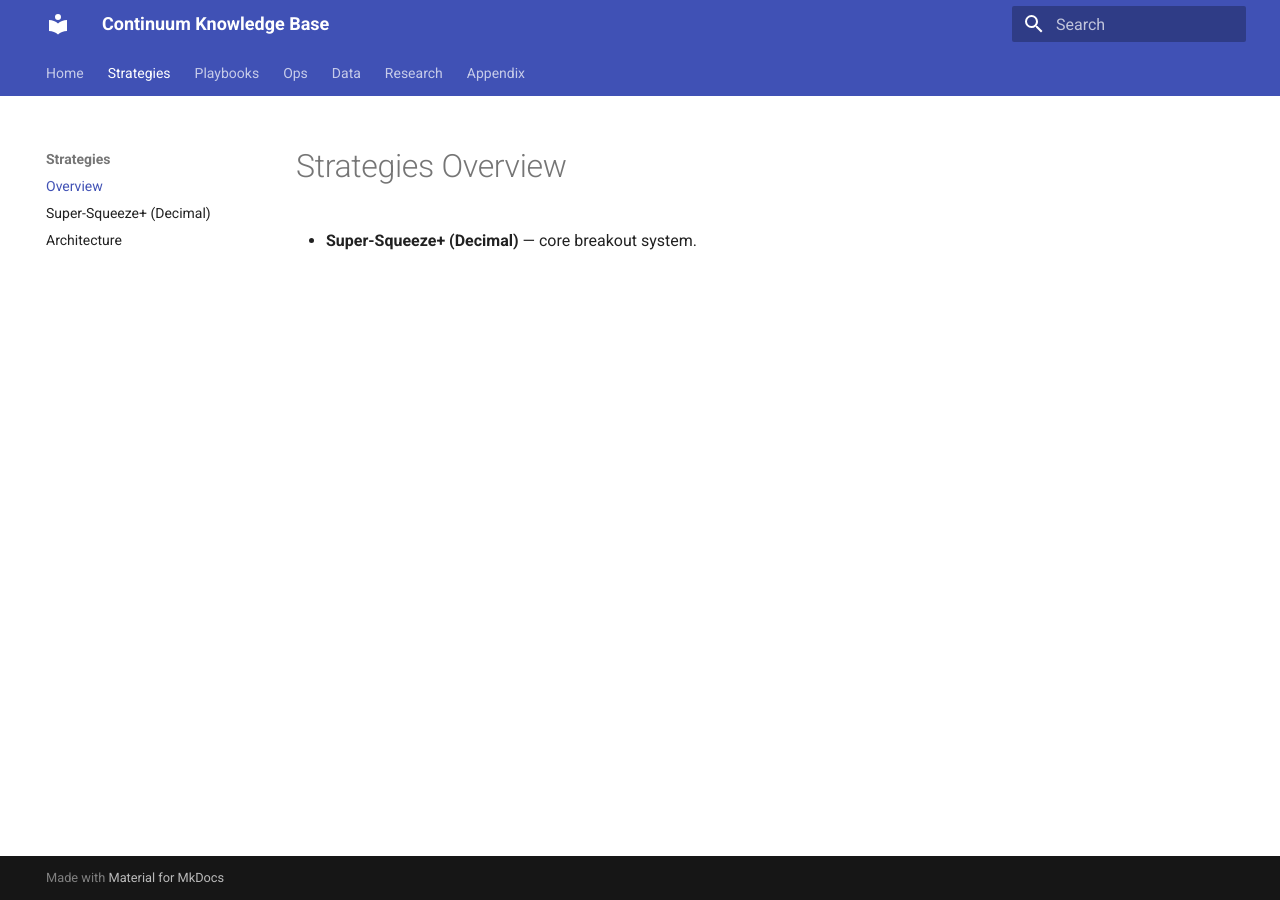
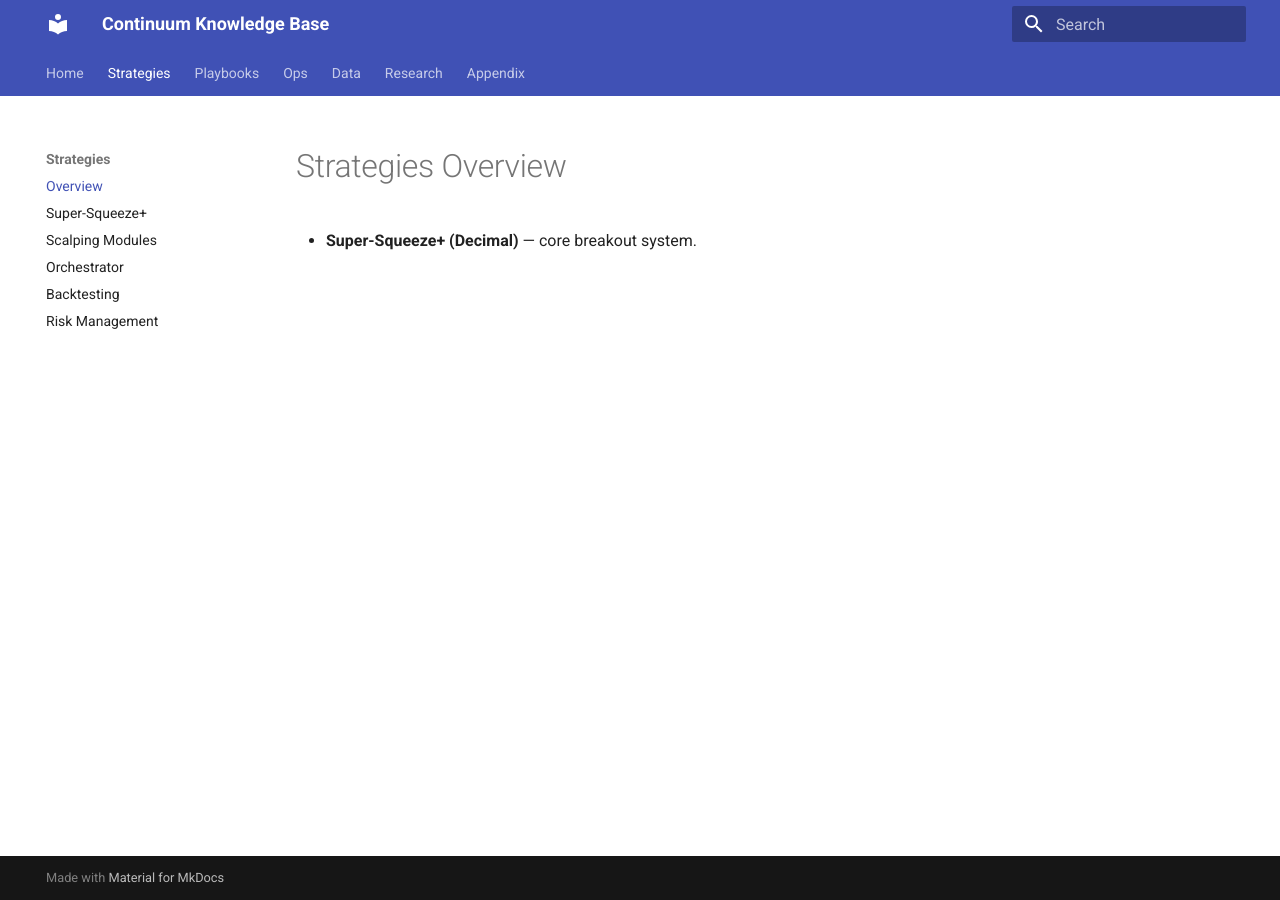
Before and after one commit to joeyeoj69/continuum-knowledge-base, an MkDocs documentation site: the page built from docs/strategies/index.md, in a window 1280 px wide. Built offline with MkDocs 1.6.1 and Material for MkDocs 9.7.7, drawn with Linux system fonts in a browser that asks for light colours; some of the changed lines change nothing that is shown.

Commit message:
docs: add KB skeleton structure

```diff
--- a/mkdocs.yml
+++ b/mkdocs.yml
@@ -11,26 +11,35 @@ nav:
   - Home: index.md
   - Strategies:
     - Overview: strategies/index.md
-    - Super-Squeeze+ (Decimal): strategies/super-squeeze.md
-    - Architecture: strategies/architecture.md
+    - Super-Squeeze+: strategies/super-squeeze.md
+    - Scalping Modules: strategies/scalping.md
+    - Orchestrator: strategies/orchestrator.md
+    - Backtesting: strategies/backtesting.md
+    - Risk Management: strategies/risk.md
   - Playbooks:
     - Operator Auto-Execution: playbooks/operator.md
-    - IBKR Paper-to-Live Checklist: playbooks/ibkr-checklist.md
+    - IBKR Checklist: playbooks/ibkr-checklist.md
+    - Deployment: playbooks/deployment.md
+    - Debugging: playbooks/debugging.md
+    - SEAL Team Ops: playbooks/seal-team.md
   - Ops:
-    - Deploy Status Service: ops/deploy-status.md
+    - Deploy Status: ops/deploy-status.md
     - Secrets & Env: ops/secrets.md
+    - Monitoring: ops/monitoring.md
+    - Roadmaps: ops/roadmaps.md
   - Data:
     - Feeds & Adapters: data/feeds.md
+    - Data Lake: data/lake.md
+    - Scraping Pipelines: data/scraping.md
+    - Research Datasets: data/research-datasets.md
   - Research:
-    - GME Dossier: research/gme.md
-    - BBBY 2044 Bonds: research/bbby-2044.md
+    - GME: research/gme.md
+    - BBBY Bonds: research/bbby-2044.md
+    - Macro: research/macro.md
+    - ETF Complex: research/etf-complex.md
+    - Catalysts: research/catalysts.md
   - Appendix:
     - Glossary: appendix/glossary.md
-plugins:
-  - search
-markdown_extensions:
-  - admonition
-  - toc:
-      permalink: true
-  - pymdownx.details
-  - pymdownx.superfences
+    - Abbreviations: appendix/abbreviations.md
+    - Tools: appendix/tools.md
+    - References: appendix/refs.md
```
Also changed, not shown: docs/appendix/abbreviations.md (added), docs/appendix/refs.md (added), docs/appendix/tools.md (added), docs/data/lake.md (added), docs/data/research-datasets.md (added), docs/data/scraping.md (added), docs/ops/monitoring.md (added), docs/ops/roadmaps.md (added), docs/playbooks/debugging.md (added), docs/playbooks/deployment.md (added), docs/playbooks/seal-team.md (added), docs/research/catalysts.md (added), docs/research/etf-complex.md (added), docs/research/macro.md (added), 4 more files.
